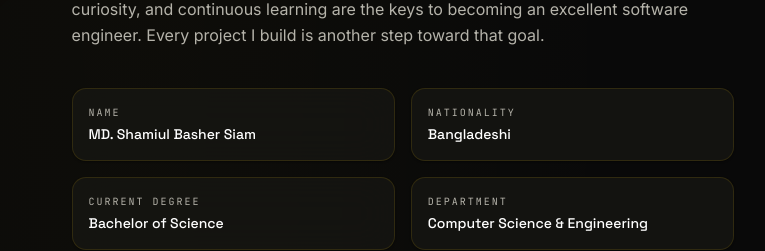
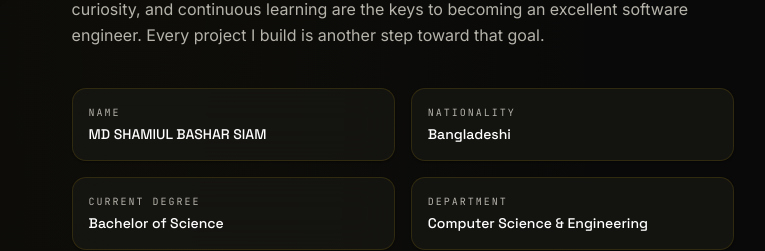
Before and after one commit to Shamiul-Bashar/PORTFOLIO, a Next.js app: page / in a window 1280 px wide. Shown: the part 1437-1688 px from the top of the page, without its empty margins (498-1263 px from the left). Built offline with nearby package versions, Linux system fonts and the light colour scheme; no server answers.

Commit message:
style: extend black and yellow identity to src/data/profile.ts

```diff
--- a/src/data/profile.ts
+++ b/src/data/profile.ts
@@ -1,8 +1,8 @@
 import type { ProfileData } from "@/types/profile";
 
 export const profile: ProfileData = {
-  fullName: "MD. Shamiul Basher Siam",
-  displayName: "Shamiul Basher Siam",
+  fullName: "MD SHAMIUL BASHAR SIAM",
+  displayName: "Shamiul Bashar Siam",
 
   titles: [
     "Computer Science & Engineering Student",
@@ -25,7 +25,7 @@ export const profile: ProfileData = {
   ],
 
   quickFacts: [
-    { label: "Name", value: "MD. Shamiul Basher Siam" },
+    { label: "Name", value: "MD SHAMIUL BASHAR SIAM" },
     { label: "Nationality", value: "Bangladeshi" },
     { label: "Current Degree", value: "Bachelor of Science" },
     { label: "Department", value: "Computer Science & Engineering" },
```
